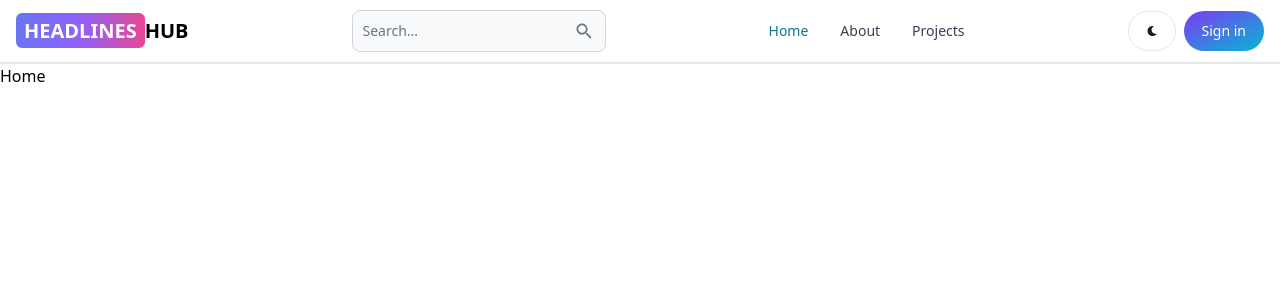
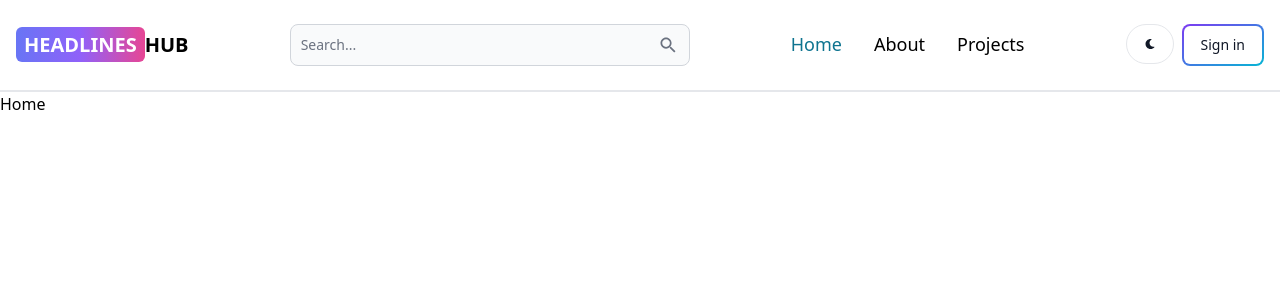
Before and after one commit to Navidullah/Blogging, a React (Vite) app in the folder client/: page / in a window 1280 px wide. Shown: the top 300 px of the page. Built offline with nearby package versions, Linux system fonts and the light colour scheme.

Commit message:
slight chnages in Navbar

```diff
--- a/client/src/components/Header.jsx
+++ b/client/src/components/Header.jsx
@@ -13,7 +13,7 @@ import { FaMoon } from "react-icons/fa";
 const Header = () => {
   const path = useLocation().pathname;
   return (
-    <Navbar className="border-b-2">
+    <Navbar className="border-b-2 py-6">
       <Link
         to="/"
         className="self-center whitespace-nowrap text-sm sm:text-xl font-extrabold dark:text-white"
@@ -23,7 +23,7 @@ const Header = () => {
         </span>
         HUB
       </Link>
-      <form>
+      <form className="lg:w-[400px]">
         <TextInput
           type="text"
           placeholder="Search..."
@@ -39,21 +39,39 @@ const Header = () => {
           <FaMoon />
         </Button>
         <Link to="/sign-in">
-          <Button gradientDuoTone="purpleToBlue" pill>
+          <Button gradientDuoTone="purpleToBlue" outline>
             Sign in
           </Button>
         </Link>
         <NavbarToggle />
       </div>
       <NavbarCollapse>
-        <Navbar.Link active={path === "/"} as={"div"}>
-          <Link to="/">Home</Link>
+        <Navbar.Link
+          active={path === "/"}
+          as={"div"}
+          className="bg-transparent text-black hover:bg-slate-100"
+        >
+          <Link to="/" className="text-[18px]">
+            Home
+          </Link>
         </Navbar.Link>
-        <Navbar.Link active={path === "/about"} as={"div"}>
-          <Link to="/about">About</Link>
+        <Navbar.Link
+          active={path === "/about"}
+          as={"div"}
+          className="bg-transparent text-black hover:bg-slate-100"
+        >
+          <Link to="/about" className="text-[18px]">
+            About
+          </Link>
         </Navbar.Link>
-        <Navbar.Link active={path === "/projects"} as={"div"}>
-          <Link to="/projects">Projects</Link>
+        <Navbar.Link
+          active={path === "/projects"}
+          as={"div"}
+          className="bg-transparent text-black hover:bg-slate-100"
+        >
+          <Link to="/projects" className="text-[18px]">
+            Projects
+          </Link>
         </Navbar.Link>
       </NavbarCollapse>
     </Navbar>
```
